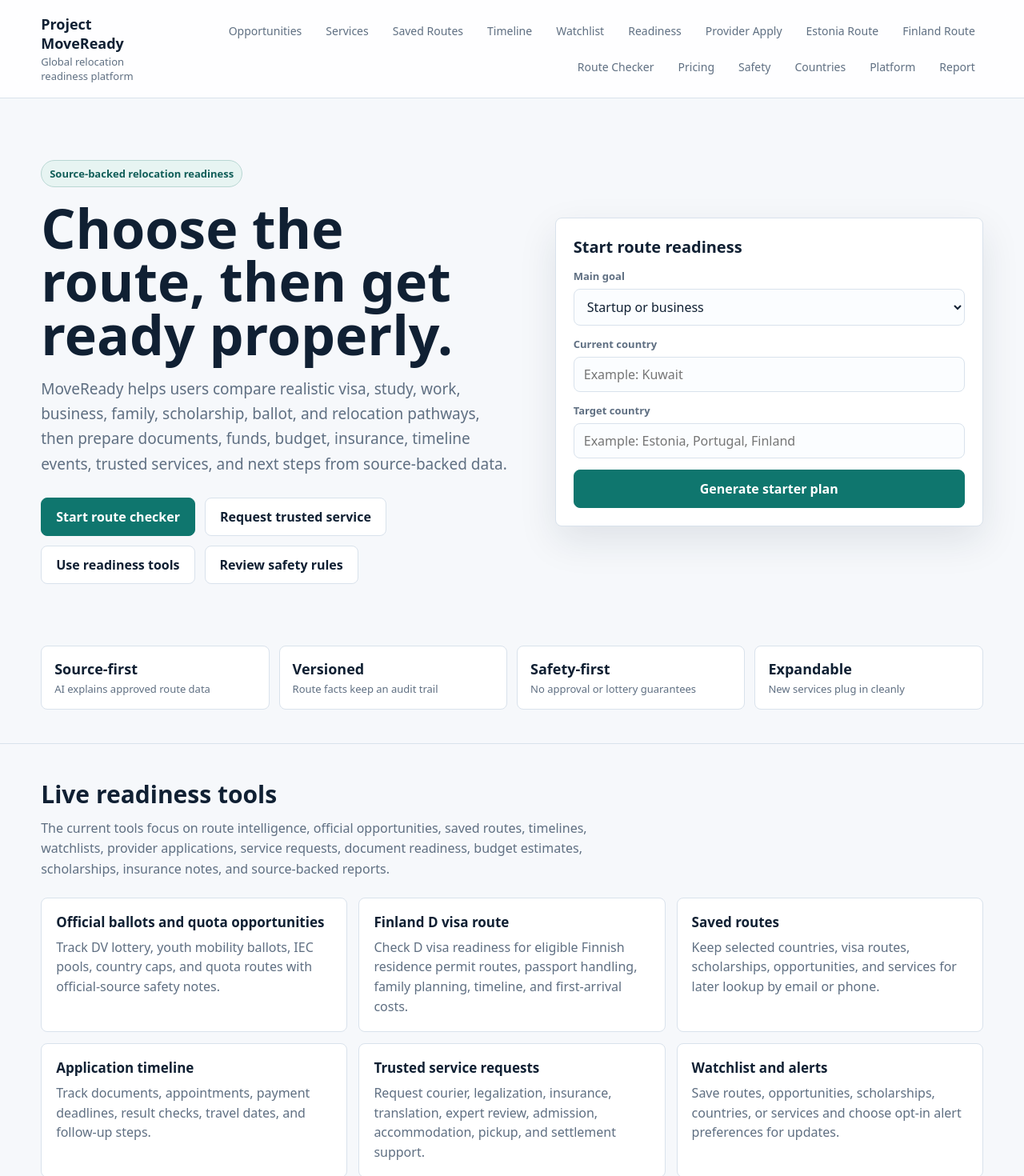
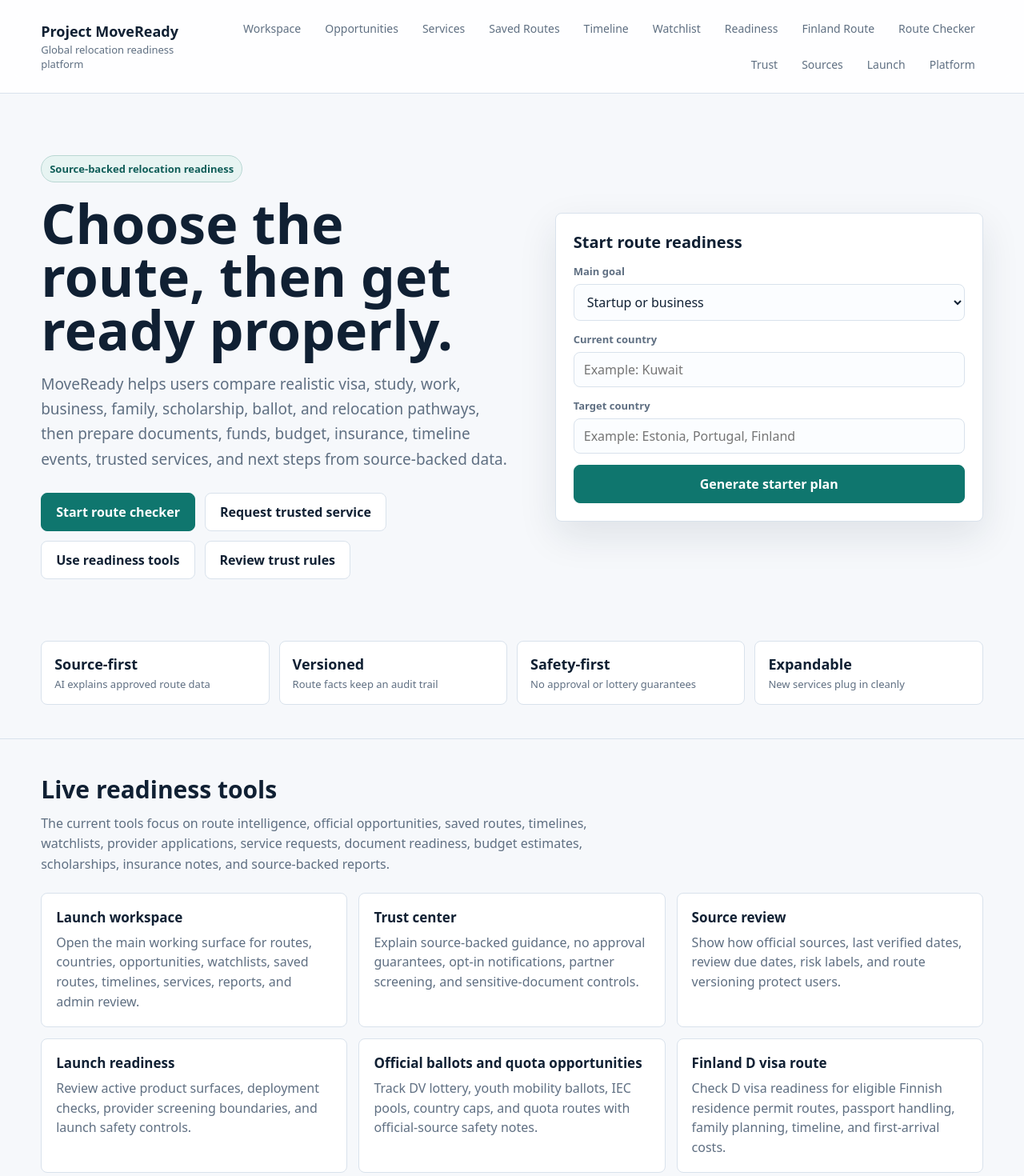
Before and after one commit to SirBM201/SirBM201-moveready-frontend, a Next.js app: page / in a window 1280 px wide. Shown: the top 1470 px of the page at 80% size. Built offline with nearby package versions, Linux system fonts and the light colour scheme.

Commit message:
Expose workspace and trust launch pages on home

```diff
--- a/app/page.tsx
+++ b/app/page.tsx
@@ -1,6 +1,26 @@
 import { platformModules } from "@/lib/platformModules";
 
 const liveRoutes = [
+  {
+    title: "Launch workspace",
+    href: "/workspace",
+    text: "Open the main working surface for routes, countries, opportunities, watchlists, saved routes, timelines, services, reports, and admin review.",
+  },
+  {
+    title: "Trust center",
+    href: "/trust",
+    text: "Explain source-backed guidance, no approval guarantees, opt-in notifications, partner screening, and sensitive-document controls.",
+  },
+  {
+    title: "Source review",
+    href: "/sources",
+    text: "Show how official sources, last verified dates, review due dates, risk labels, and route versioning protect users.",
+  },
+  {
+    title: "Launch readiness",
+    href: "/launch-readiness",
+    text: "Review active product surfaces, deployment checks, provider screening boundaries, and launch safety controls.",
+  },
   {
     title: "Official ballots and quota opportunities",
     href: "/opportunities",
@@ -97,21 +117,19 @@ export default function Home() {
           <span>Global relocation readiness platform</span>
         </a>
         <nav className="nav" aria-label="Main navigation">
+          <a href="/workspace">Workspace</a>
           <a href="/opportunities">Opportunities</a>
           <a href="/services">Services</a>
           <a href="/saved-routes">Saved Routes</a>
           <a href="/timeline">Timeline</a>
           <a href="/watchlist">Watchlist</a>
           <a href="/readiness">Readiness</a>
-          <a href="/partners/apply">Provider Apply</a>
-          <a href="/routes/estonia-startup">Estonia Route</a>
           <a href="/routes/finland-d-visa">Finland Route</a>
           <a href="/route-checker">Route Checker</a>
-          <a href="/pricing">Pricing</a>
-          <a href="/safety">Safety</a>
-          <a href="/country-checker">Countries</a>
+          <a href="/trust">Trust</a>
+          <a href="/sources">Sources</a>
+          <a href="/launch-readiness">Launch</a>
           <a href="/platform">Platform</a>
-          <a href="/report-preview">Report</a>
         </nav>
       </header>
 
@@ -126,7 +144,7 @@ export default function Home() {
             <a className="btn primary" href="/route-checker">Start route checker</a>
             <a className="btn" href="/services">Request trusted service</a>
             <a className="btn" href="/readiness">Use readiness tools</a>
-            <a className="btn" href="/safety">Review safety rules</a>
+            <a className="btn" href="/trust">Review trust rules</a>
           </div>
         </div>
 
```
